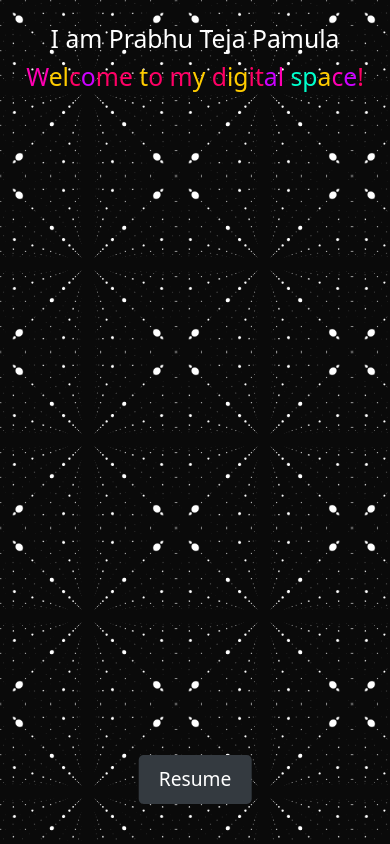
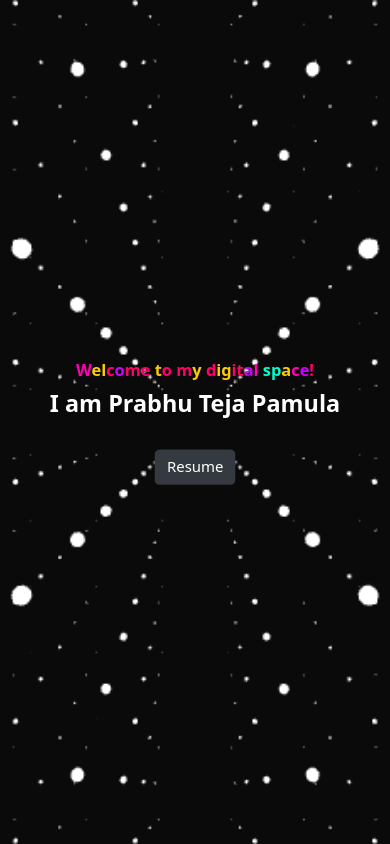
Before and after one commit to prabhutejapamula/portfolio, an Angular app: page /navigationMenu in a window 390 px wide. Built offline with nearby package versions, Linux system fonts and the light colour scheme.

Commit message:
refactor: Ui

```diff
--- a/src/app/navigation-menu/navigation-menu.component.html
+++ b/src/app/navigation-menu/navigation-menu.component.html
@@ -1,20 +1,21 @@
-<div class="background">
-    <div class="container">
-        <div class="row justify-content-center">
-            <div class="col text-center">
-                <a class="navbar-brand me-2" href="https://prabhutejapamula.github.io/portfolio/"></a>
-                <div>
-                    <h2>
-                        <span class="name-text">I am Prabhu Teja Pamula</span>
-                    </h2>
-                    <h2 id="glowing-text">
-                        Welcome to my digital space!
-                    </h2>
-                </div>
-            </div>
-        </div>
+<div class="background d-flex flex-column justify-content-center align-items-center">
+    <div class="text-center">
+        <h2 id="glowing-text">
+            Welcome to my digital space!
+        </h2>
+        <h2>
+            <span class="name-text">I am Prabhu Teja Pamula</span>
+        </h2>
     </div>
-    <div class="resume-link d-flex gap-3 justify-content-center">
+
+    <div class="resume-link mt-4">
         <button class="btn btn-dark resume-btn" (click)="openResume()">Resume</button>
     </div>
+
+    <div class="animated-threads">
+        <div class="thread top-left"></div>
+        <div class="thread top-right"></div>
+        <div class="thread bottom-left"></div>
+        <div class="thread bottom-right"></div>
+    </div>
 </div>
--- a/src/app/navigation-menu/navigation-menu.component.scss
+++ b/src/app/navigation-menu/navigation-menu.component.scss
@@ -1,19 +1,20 @@
 .background {
     background-image: url("../01.gif");
+    background-color: black;
+    background-size: cover;
+    background-position: center;
     height: 100vh;
-    background-color: black;
-    background-size: 11rem;
-}
-
-.resume-link {
-    position: absolute;
-    bottom: 40px;
-    left: 50%;
-    transform: translateX(-50%);
+    display: flex;
+    flex-direction: column;
+    justify-content: center;
+    align-items: center;
     text-align: center;
 }
 
+
 .resume-btn {
+    position: relative;
+    overflow: hidden;
     background-color: #343a40;
     color: white;
     font-size: 1.2rem;
@@ -22,23 +23,65 @@
     border-radius: 5px;
     cursor: pointer;
     transition: background-color 0.3s ease;
+    animation: ripplingEffect 3s ease-in-out infinite;
+}
 
-    &:hover {
-        background-color: #23272b;
+.resume-btn:hover {
+    background-color: #23272b;
+}
+
+@keyframes ripplingEffect {
+    0% {
+        transform: scale(1);
+    }
+    50% {
+        transform: scale(1.05);
+    }
+    100% {
+        transform: scale(1);
     }
 }
 
+
 #glowing-text {
-    text-align: center;
-
-    span {
-        font-size: 2em;
-        font-weight: bold;
-        display: inline-block;
-        transition: color 0.5s ease-in-out;
-    }
+    font-size: 1.7vw;
+    font-weight: bold;
+    color: #ffffff;
+    transition: color 0.5s ease-in-out;
 }
 
 .name-text {
     color: white;
+    font-size: 3vw;
+    font-weight: bold;
 }
+
+@media (max-width: 768px) {
+    #glowing-text {
+        font-size: 3.2vw;
+    }
+
+    .name-text {
+        font-size: 5vw;
+    }
+
+    .resume-btn {
+        font-size: 1rem;
+        padding: 8px 16px;
+    }
+}
+
+@media (max-width: 480px) {
+    #glowing-text {
+        font-size: 4.2vw;
+    }
+
+    .name-text {
+        font-size: 6vw;
+    }
+
+    .resume-btn {
+        font-size: 0.9rem;
+        padding: 6px 12px;
+    }
+}
--- a/src/app/navigation-menu/navigation-menu.component.ts
+++ b/src/app/navigation-menu/navigation-menu.component.ts
@@ -1,4 +1,5 @@
 import { Component, OnInit } from '@angular/core';
+import { Router } from '@angular/router';
 
 @Component({
   selector: 'app-navigation-menu',
```
